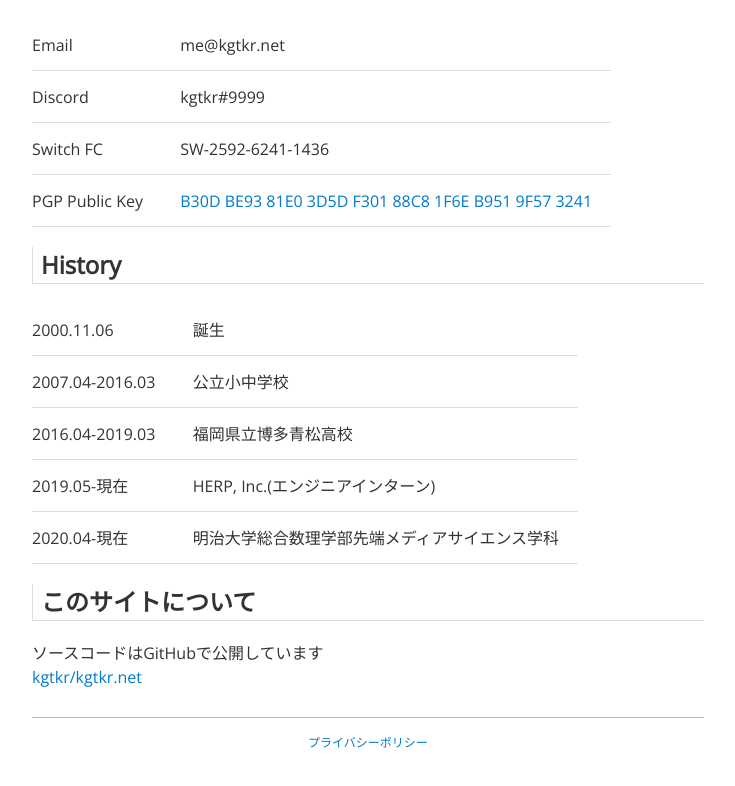
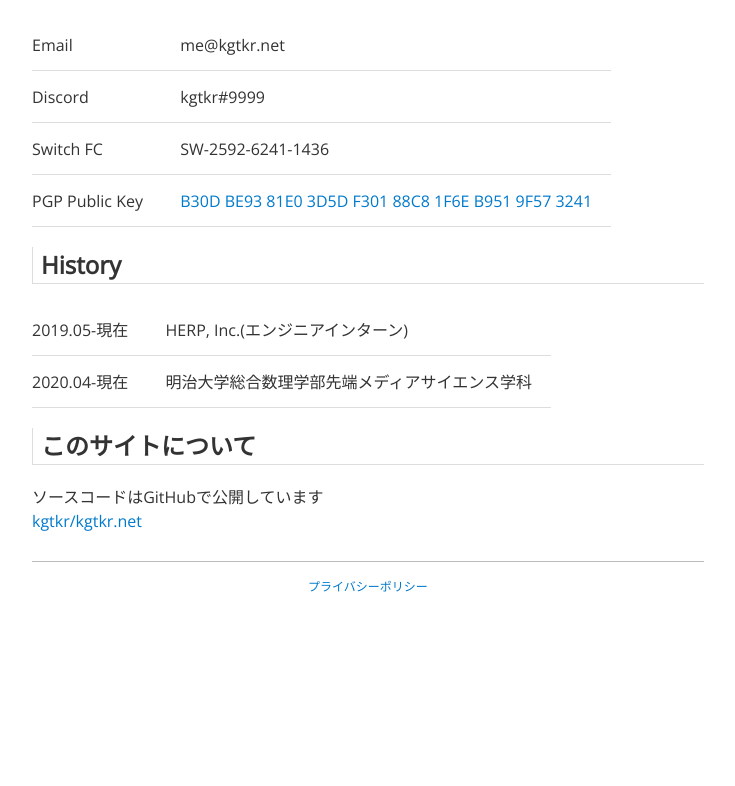
Before and after one commit to kgtkr/kgtkr.net, a Next.js app: page /about in a window 1280 px wide. Shown: the part 862-1648 px from the top of the page, without its empty margins (272-1007 px from the left). After the commit the page ends 1500 px from the top, so only its background shows below. Built offline with nearby package versions, Linux system fonts and the light colour scheme; a web font is replaced by a local one.

Commit message:
fix history

```diff
--- a/pages/about.tsx
+++ b/pages/about.tsx
@@ -96,18 +96,6 @@ const About: NextPage = () => {
       <table>
         <tbody>
           <tr>
-            <td>2000.11.06</td>
-            <td>誕生</td>
-          </tr>
-          <tr>
-            <td>2007.04-2016.03</td>
-            <td>公立小中学校</td>
-          </tr>
-          <tr>
-            <td>2016.04-2019.03</td>
-            <td>福岡県立博多青松高校</td>
-          </tr>
-          <tr>
             <td>2019.05-現在</td>
             <td>HERP, Inc.(エンジニアインターン)</td>
           </tr>
```
